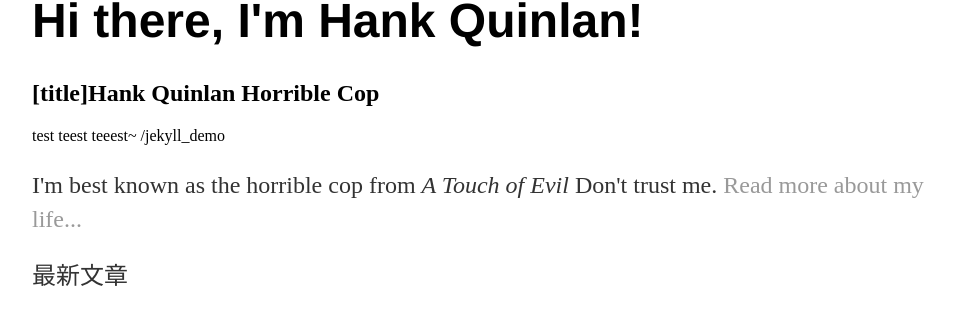
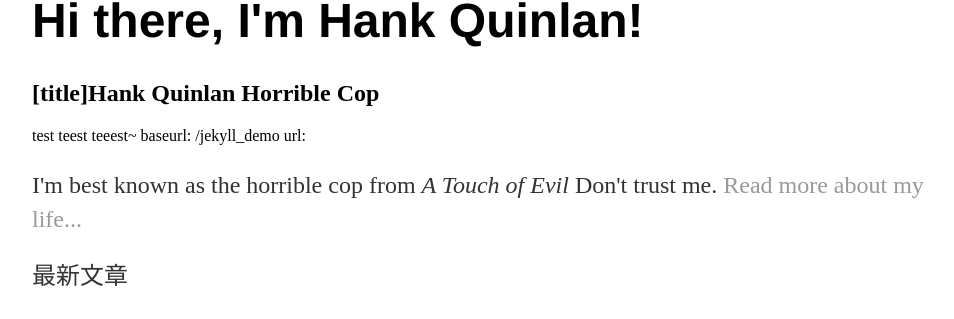
Before and after one commit to sitingren/jekyll_demo, a Jekyll site: the page built from index.html, in a window 1280 px wide. Shown: the part 117-436 px from the top of the page, without its empty margins (160-1114 px from the left). Built offline with Jekyll 4.4.1, drawn with Linux system fonts in a browser that asks for light colours; some of the changed lines change nothing that is shown.

Commit message:
Update index.html

```diff
--- a/index.html
+++ b/index.html
@@ -6,7 +6,8 @@
 	<h1>Hi there, I'm Hank Quinlan!</h1>
 	<h2>{{ page.title }}</h2>
 	test teest teeest~
-	{{ site.baseurl }}
+	baseurl: {{ site.baseurl }}
+	url: {{ site.url }}
 	<p>I'm best known as the horrible cop from <em>A Touch of Evil</em> Don't trust me. <a href="/about">Read more about my life...</a></p>
 	<p>最新文章</p>
 　　<ul>
```
